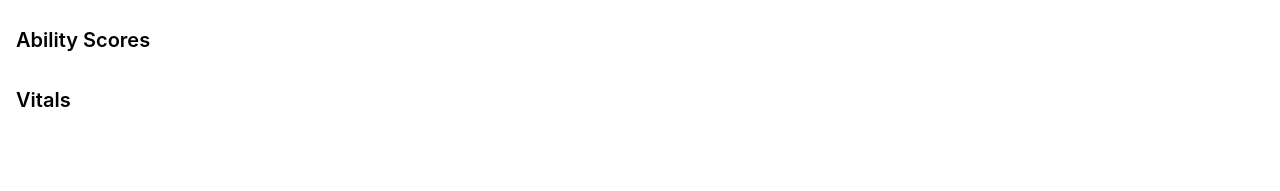
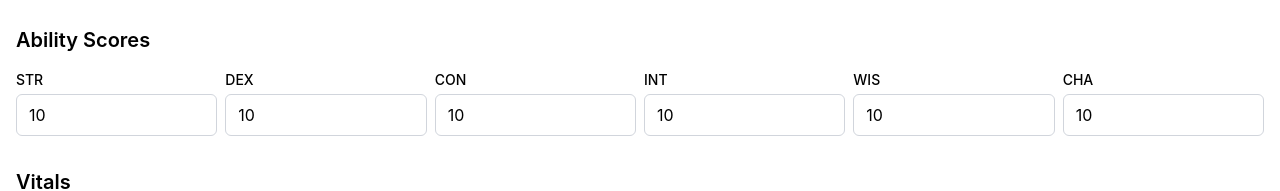
Before and after one commit to TheDakotaSeagraves/AdventurersCodex-client, a React (Vite) app: page /characters/new in a window 1280 px wide. Shown: the part 734-925 px from the top of the page. Before the commit the page ends 896 px from the top, so only its background shows below. Built offline with nearby package versions, Linux system fonts and the light colour scheme; no server answers; sample sign-in values are in the browser's storage.

Commit message:
Add Ability Scores section to CharacterForm

```diff
--- a/src/components/CharacterForm.jsx
+++ b/src/components/CharacterForm.jsx
@@ -149,7 +149,81 @@ export const CharacterForm = () => {
 
       <section className="mb-8">
         <h2 className="text-xl font-semibold mb-4">Ability Scores</h2>
-        {/* Fields added in commit 3 */}
+
+        <div className="grid grid-cols-6 gap-2">
+          <div>
+            <label className="block text-sm font-medium mb-1" htmlFor="strength">STR</label>
+            <input
+              id="strength"
+              type="number"
+              min="3"
+              max="20"
+              value={formValues.strength}
+              onChange={(e) => handleChange("strength", e.target.value)}
+              className="w-full border border-gray-300 rounded-md px-3 py-2"
+            />
+          </div>
+          <div>
+            <label className="block text-sm font-medium mb-1" htmlFor="dexterity">DEX</label>
+            <input
+              id="dexterity"
+              type="number"
+              min="3"
+              max="20"
+              value={formValues.dexterity}
+              onChange={(e) => handleChange("dexterity", e.target.value)}
+              className="w-full border border-gray-300 rounded-md px-3 py-2"
+            />
+          </div>
+          <div>
+            <label className="block text-sm font-medium mb-1" htmlFor="constitution">CON</label>
+            <input
+              id="constitution"
+              type="number"
+              min="3"
+              max="20"
+              value={formValues.constitution}
+              onChange={(e) => handleChange("constitution", e.target.value)}
+              className="w-full border border-gray-300 rounded-md px-3 py-2"
+            />
+          </div>
+          <div>
+            <label className="block text-sm font-medium mb-1" htmlFor="intelligence">INT</label>
+            <input
+              id="intelligence"
+              type="number"
+              min="3"
+              max="20"
+              value={formValues.intelligence}
+              onChange={(e) => handleChange("intelligence", e.target.value)}
+              className="w-full border border-gray-300 rounded-md px-3 py-2"
+            />
+          </div>
+          <div>
+            <label className="block text-sm font-medium mb-1" htmlFor="wisdom">WIS</label>
+            <input
+              id="wisdom"
+              type="number"
+              min="3"
+              max="20"
+              value={formValues.wisdom}
+              onChange={(e) => handleChange("wisdom", e.target.value)}
+              className="w-full border border-gray-300 rounded-md px-3 py-2"
+            />
+          </div>
+          <div>
+            <label className="block text-sm font-medium mb-1" htmlFor="charisma">CHA</label>
+            <input
+              id="charisma"
+              type="number"
+              min="3"
+              max="20"
+              value={formValues.charisma}
+              onChange={(e) => handleChange("charisma", e.target.value)}
+              className="w-full border border-gray-300 rounded-md px-3 py-2"
+            />
+          </div>
+        </div>
       </section>
 
       <section className="mb-8">
```
